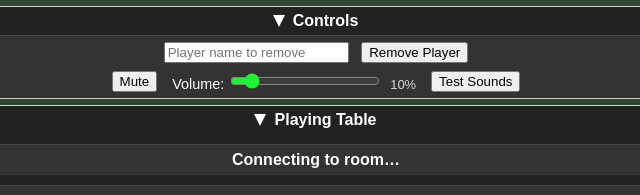
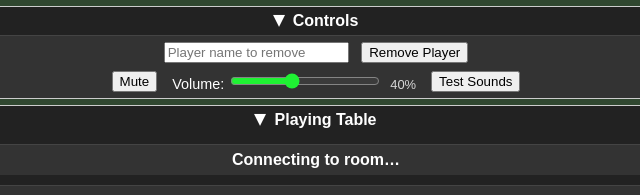
Before and after one commit to 8mmfstop2-ops/flip6, a website: page public/table.html in a window 1280 px wide. Shown: the top 195 px of the page, 324-964 px from the left. Drawn offline with nearby package versions, Linux system fonts and the light colour scheme; no server answers.

Commit message:
Update table.html

```diff
--- a/public/table.html
+++ b/public/table.html
@@ -482,8 +482,8 @@
       <button id="mute-toggle">Mute</button>
       <label>
         Volume:
-        <input id="volume-slider" type="range" min="0" max="100" value="10">
-         <span id="volume-percent">10%</span>
+        <input id="volume-slider" type="range" min="0" max="100" value="40">
+         <span id="volume-percent">40%</span>
       </label>
       <button id="test-sounds-btn">Test Sounds</button>
     </div>
```
